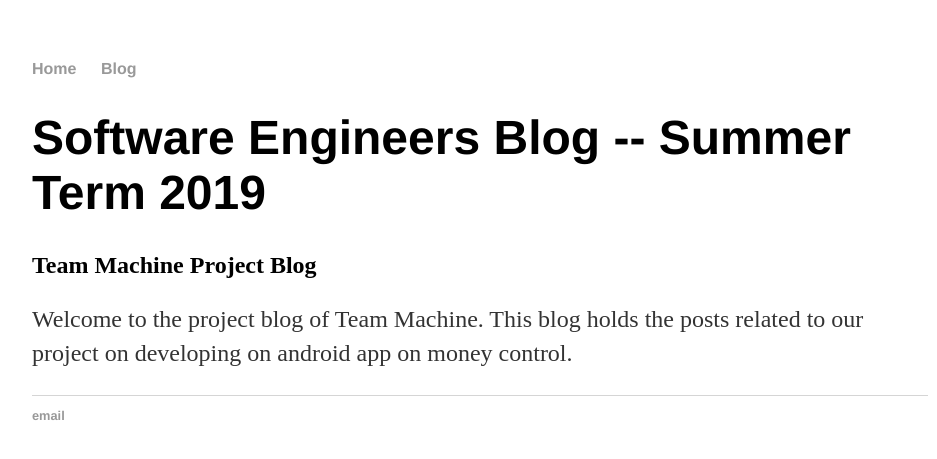
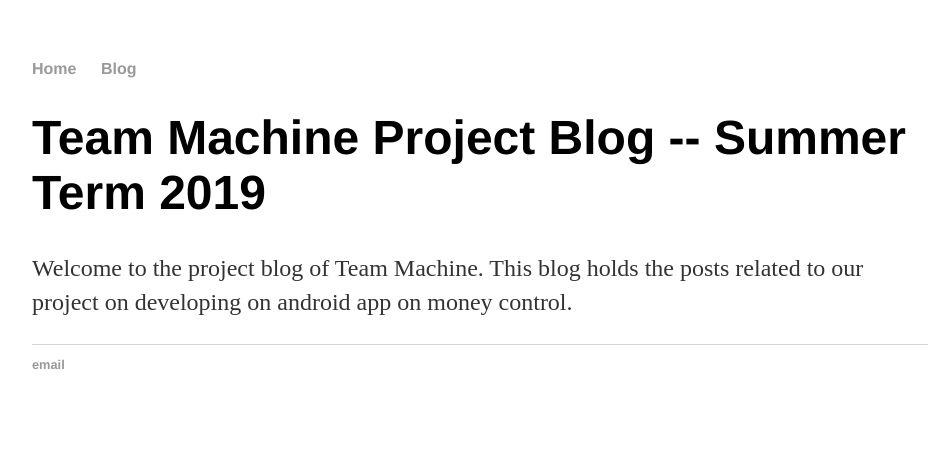
Before and after one commit to DBSE-teaching/isee2019-TeamMachine, a Jekyll site: the page built from docs/index.html, in a window 1280 px wide. Shown: the top 459 px of the page, without its empty margins (160-1097 px from the left). Built offline with Jekyll 4.4.1, drawn with Linux system fonts in a browser that asks for light colours; a file with an impossible date is left out.

Commit message:
Update index.html

```diff
--- a/docs/index.html
+++ b/docs/index.html
@@ -3,12 +3,11 @@ layout: default
 title: Software Engineers Blog -- Summer term 2018
 ---
 <div class="blurb">
-	<h1>Software Engineers Blog -- Summer Term 2019</h1>
-	<h2> Team Machine Project Blog</h2>
+	<h1>Team Machine Project Blog -- Summer Term 2019</h1>
+
 	<p>Welcome to the project blog of Team Machine. This blog holds the posts related to our project on developing on android app on money control.
+	</p>
 
-
-	</p>
 <!-- old pages from SoSe 2017
 <ul>
 	<li><a href="https://dbse-teaching.github.io/isee2017-spur/" target="_blank">Blog of Team SPUR</a></li>
```
